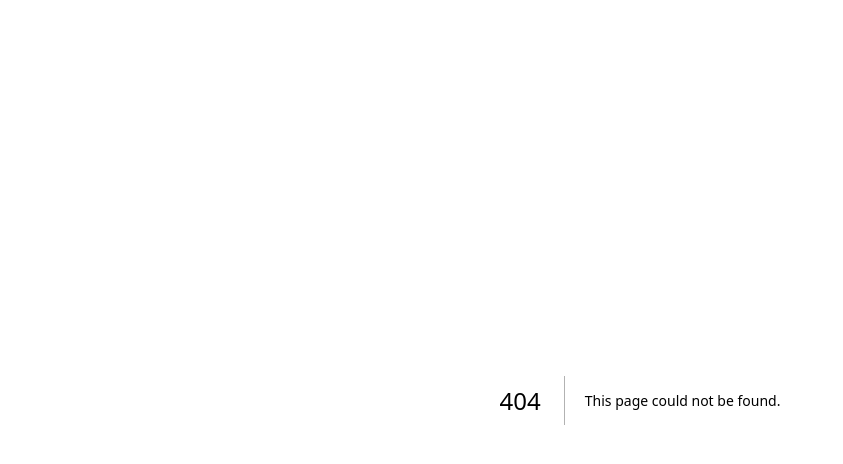
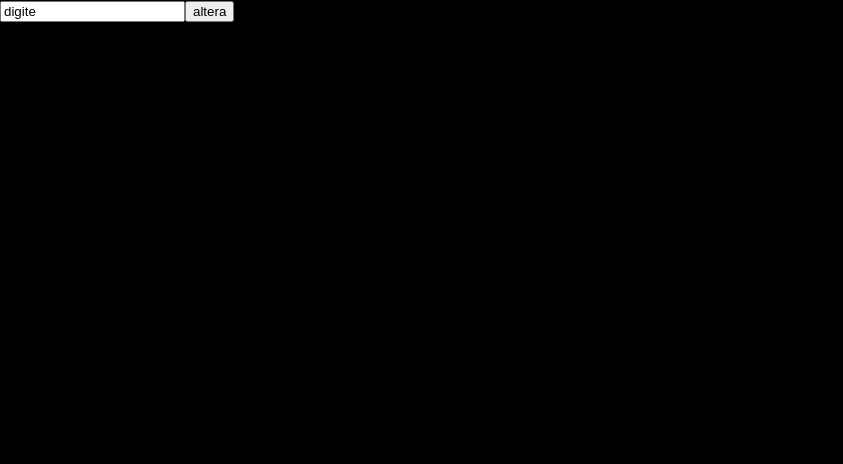
Before and after one commit to viniciusgit2/renderezizando, a Next.js app: page /estado/formulario in a window 1280 px wide. Before the commit this address had no page. Shown: the top 464 px of the page, without its empty margins (0-843 px from the left). Built offline with nearby package versions, Linux system fonts and the light colour scheme.

Commit message:
com formulario

```diff
--- /dev/null
+++ b/pages/estado/formulario.jsx
@@ -0,0 +1,8 @@
+import { useState } from "react"
+export default function formulario(){
+    const [valor,setvalor]=useState("digite")
+    function alterar(){
+    setvalor(valor+"!")
+    }
+    return (<div><input type="text"value={valor}onChange={e=>setvalor(e.target.value)}></input><button onClick={alterar}>altera</button></div>)
+}
```
